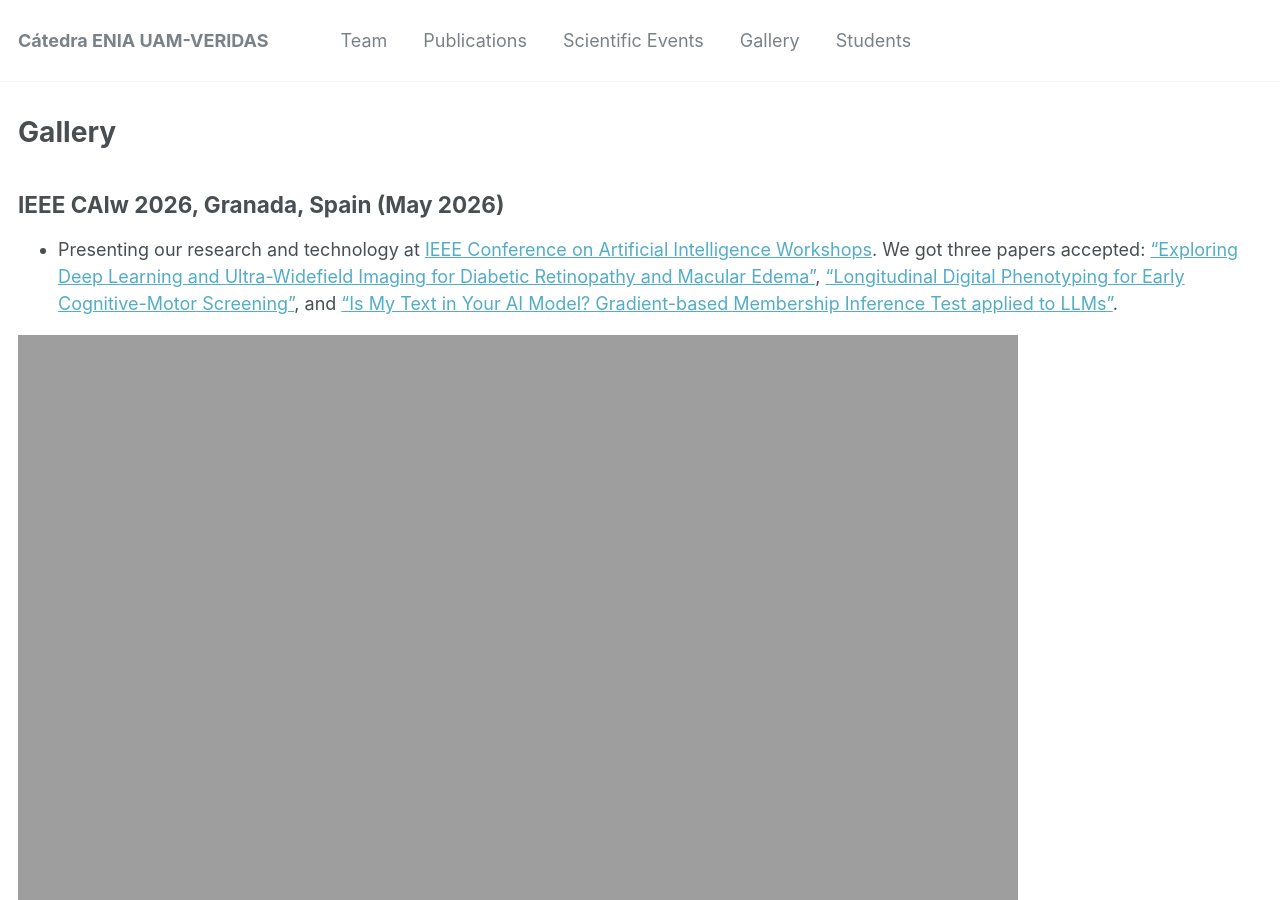
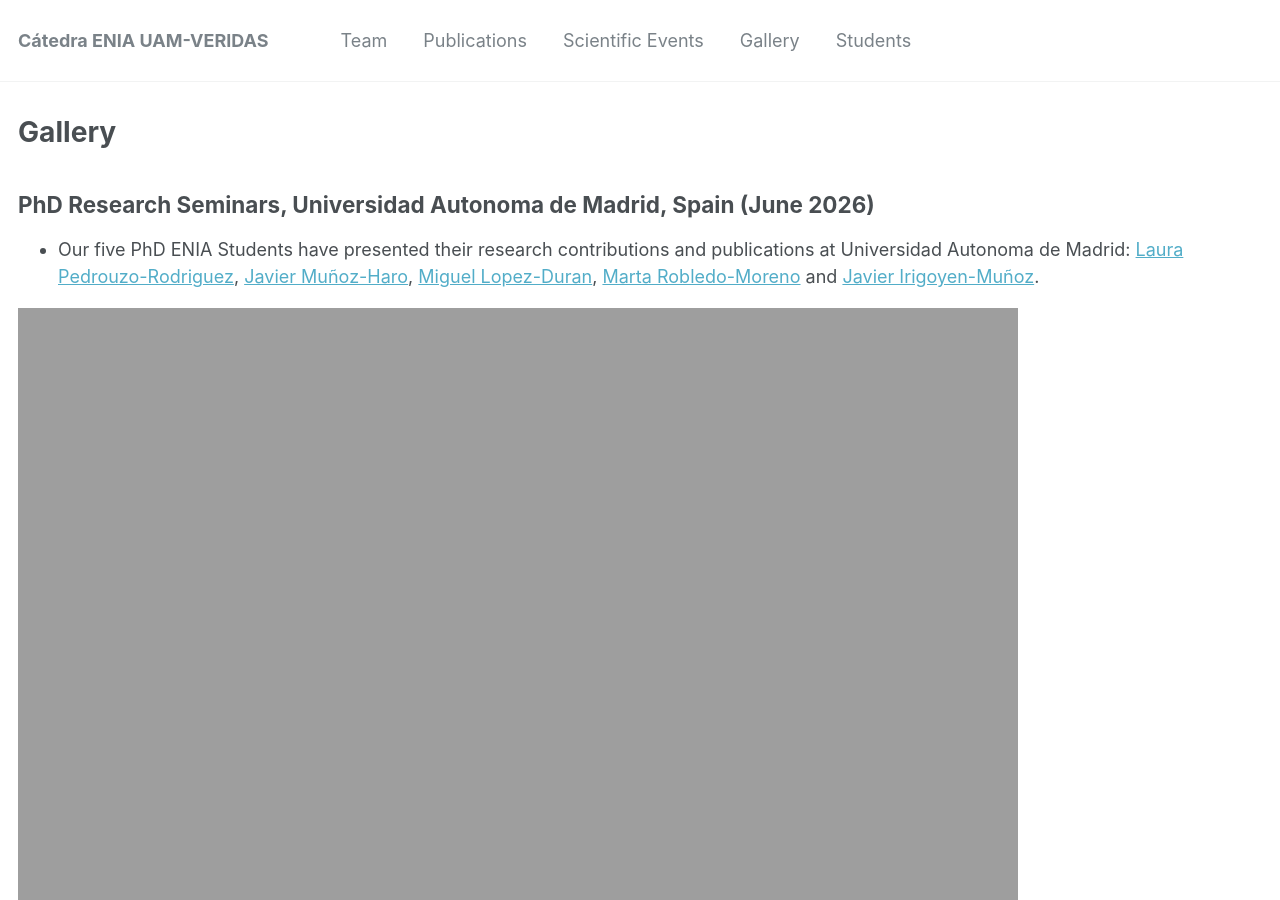
Before and after one commit to catedraeniauam/catedraeniauam.github.io, a Jekyll site: the page built from _pages/gallery.md, in a window 1280 px wide and 900 px high. Built offline with Jekyll 4.4.1, drawn with Linux system fonts in a browser that asks for light colours.

Commit message:
añadimos la imagen de los seminarios de mitad de tesis del 2026

```diff
--- a/_pages/gallery.md
+++ b/_pages/gallery.md
@@ -4,6 +4,12 @@ title: "Gallery"
 permalink: /gallery/
 author_profile: true
 ---
+
+PhD Research Seminars, Universidad Autonoma de Madrid, Spain (June 2026)
+-----
+- Our five PhD ENIA Students have presented their research contributions and publications at Universidad Autonoma de Madrid: <a href="https://scholar.google.com/citations?user=xYLElMkAAAAJ&hl=en">Laura Pedrouzo-Rodriguez</a>, <a href="https://scholar.google.com/citations?user=thSi0EoAAAAJ&hl=en&oi=ao">Javier Muñoz-Haro</a>, <a href="https://scholar.google.com/citations?user=tGNzY0EAAAAJ&hl=en">Miguel Lopez-Duran</a>, <a href="https://scholar.google.com/citations?user=3rjxsSYAAAAJ&hl=en">Marta Robledo-Moreno</a> and <a href="https://scholar.google.com/citations?hl=es&user=c-F982gAAAAJ">Javier Irigoyen-Muñoz</a>.
+
+<img src="https://catedraeniauam.github.io/images/seminars2026.PNG" align="center" width="1000"/>
 
 IEEE CAIw 2026, Granada, Spain (May 2026)
 -----
```
Also changed, not shown: _pages/about.md (line endings or trailing spaces), 1 other file.
